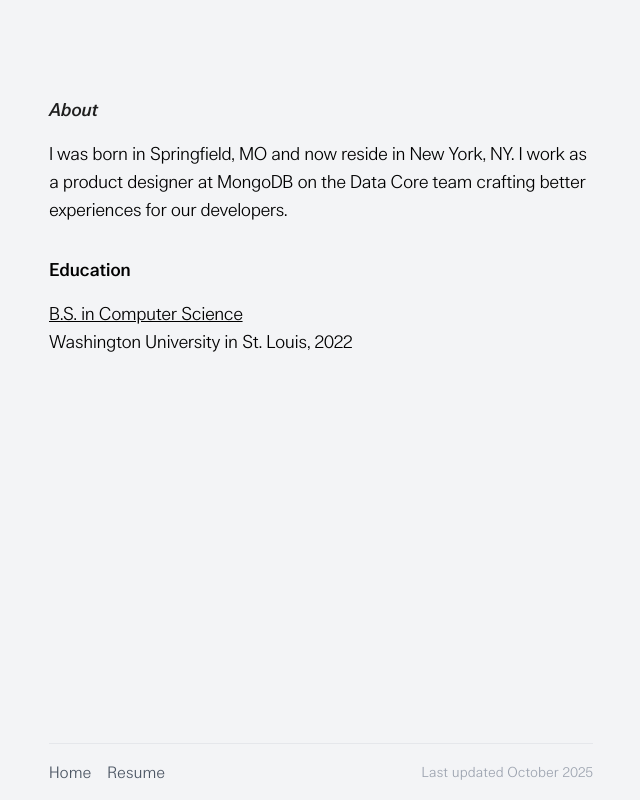
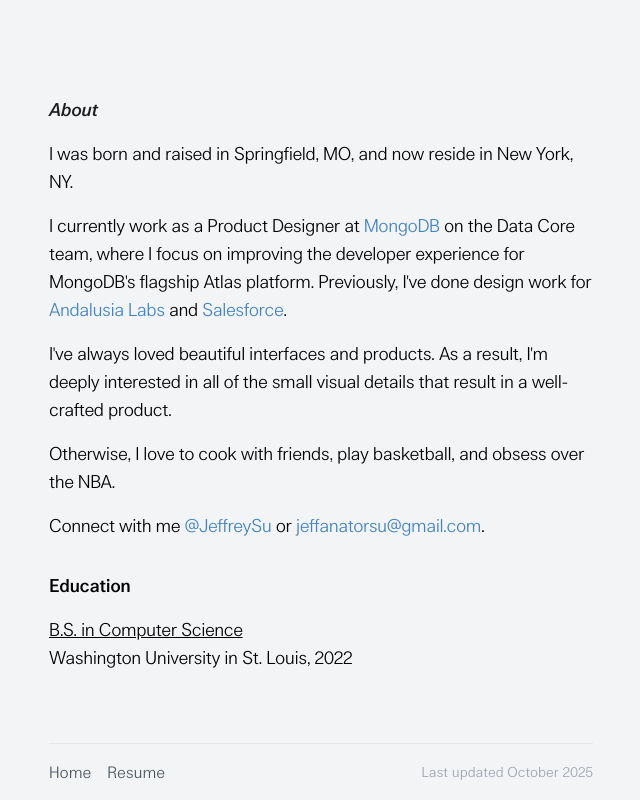
Before and after one commit to suyjeff/jeffsite, a Next.js app: page /about in a window 1280 px wide. Shown: the whole page, without its empty margins (319-959 px from the left). Built offline with nearby package versions, Linux system fonts and the light colour scheme.

Commit message:
feat: apply changes without build artifacts

```diff
--- a/components/Layout.tsx
+++ b/components/Layout.tsx
@@ -32,16 +32,21 @@
             <div className="space-x-4">
               <Link
                 href={aboutLinkHref}
-                className="text-gray-600 hover:text-gray-900 transition-colors duration-300 ease-in-out"
+                className="relative inline-flex items-center text-gray-600 hover:text-gray-900 transition-colors duration-300 ease-in-out group"
               >
-                {aboutLinkLabel}
+                <span className={`transition-opacity duration-300 ease-in ${isAboutPage ? '' : 'group-hover:opacity-0'}`}>
+                  {aboutLinkLabel}
+                </span>
+                {!isAboutPage && (
+                  <span
+                    aria-hidden="true"
+                    className="absolute inset-0 flex items-center transition-opacity duration-300 ease-in opacity-0 group-hover:opacity-100 pointer-events-none"
+                  >
+                    Back
+                  </span>
+                )}
               </Link>
-              <Link
-                href="https://drive.google.com/file/d/1bhE4No95GEnwgUiuQz8lDQDCmofE-PNT/view?usp=sharing"
-                className="text-gray-600 hover:text-gray-900 transition-colors duration-300 ease-in-out"
-              >
-                Resume
-              </Link>
+              <Link href="/resume" className="text-gray-600 hover:text-gray-900 transition-colors duration-300 ease-in-out">Resume</Link>
             </div>
             <div className="text-sm text-gray-400">
               Last updated October 2025
--- a/pages/about.tsx
+++ b/pages/about.tsx
@@ -1,11 +1,18 @@
 import React from 'react';
+import Link from 'next/link';
 import Layout from '../components/Layout';
 
 const AboutPage = () => {
+  const linkClasses =
+    'relative inline-block text-[#4183c4] rounded cursor-pointer group no-underline';
+  const hoverBgClasses =
+    'absolute -inset-x-1 -inset-y-0.5 bg-[#dbeaf8] rounded-md opacity-0 group-hover:opacity-100 transition-opacity duration-300 ease-in';
+
   return (
     <Layout title="About">
       <div className="flex items-center">
-        <h1 className="relative inline-block text-lg tracking-tight font-lars font-medium italic text-labels opacity-0 animate-fade-in group hover:cursor-pointer">
+        <Link href="/" className="group">
+          <h1 className="relative inline-block text-lg tracking-tight font-lars font-medium italic text-labels opacity-0 animate-fade-in hover:cursor-pointer">
             <span className="block transition-opacity duration-300 ease-in group-hover:opacity-0">About</span>
             <span
               aria-hidden="true"
@@ -14,13 +21,49 @@
               Back
             </span>
           </h1>
+        </Link>
       </div>
       <div className="mt-4 opacity-0 animate-fade-in animation-delay-400">
-        <p className="text-lg tracking-tight">
-            I was born in Springfield, MO and now reside in New York, NY.
-
-            I work as a product designer at MongoDB on the Data Core team crafting better experiences for our developers.
+        <div className="space-y-4 text-lg tracking-tight">
+          <p>I was born and raised in Springfield, MO, and now reside in New York, NY.</p>
+          <p>
+            I currently work as a Product Designer at{' '}
+            <a href="https://www.mongodb.com" target="_blank" rel="noopener noreferrer" className={linkClasses}>
+              <span className="relative z-10">MongoDB</span>
+              <span aria-hidden="true" className={hoverBgClasses}></span>
+            </a>{' '}
+            on the Data Core team, where I focus on improving the developer experience for MongoDB&apos;s flagship
+            Atlas platform. Previously, I&apos;ve done design work for{' '}
+            <a href="https://andalusia-labs.com" target="_blank" rel="noopener noreferrer" className={linkClasses}>
+              <span className="relative z-10">Andalusia Labs</span>
+              <span aria-hidden="true" className={hoverBgClasses}></span>
+            </a>{' '}
+            and{' '}
+            <a href="https://www.salesforce.com" target="_blank" rel="noopener noreferrer" className={linkClasses}>
+              <span className="relative z-10">Salesforce</span>
+              <span aria-hidden="true" className={hoverBgClasses}></span>
+            </a>
+            .
           </p>
+          <p>
+            I&apos;ve always loved beautiful interfaces and products. As a result, I&apos;m deeply interested in all of
+            the small visual details that result in a well-crafted product.
+          </p>
+          <p>Otherwise, I love to cook with friends, play basketball, and obsess over the NBA.</p>
+          <p>
+            Connect with me{' '}
+            <a href="https://www.linkedin.com/in/su-jeff/" target="_blank" rel="noopener noreferrer" className={linkClasses}>
+              <span className="relative z-10">@JeffreySu</span>
+              <span aria-hidden="true" className={hoverBgClasses}></span>
+            </a>{' '}
+            or{' '}
+            <a href="mailto:jeffanatorsu@gmail.com" className={linkClasses}>
+              <span className="relative z-10">jeffanatorsu@gmail.com</span>
+              <span aria-hidden="true" className={hoverBgClasses}></span>
+            </a>
+            .
+          </p>
+        </div>
       </div>
 
       <div className="mt-8">
```
Also changed, not shown: 1 other file (tests, documents, lock files or other folders). Lines whose indentation alone changed are shown as unchanged.
